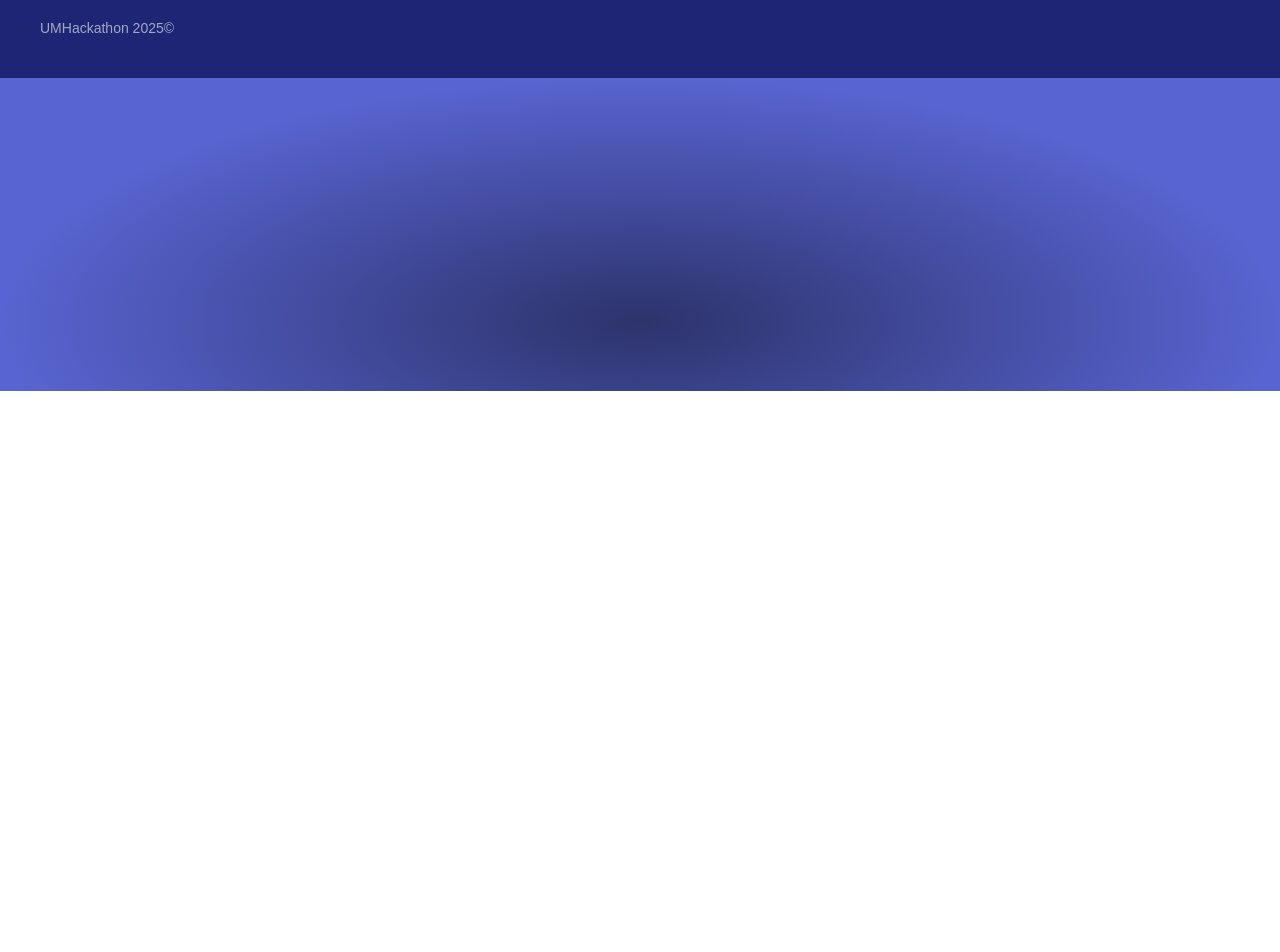
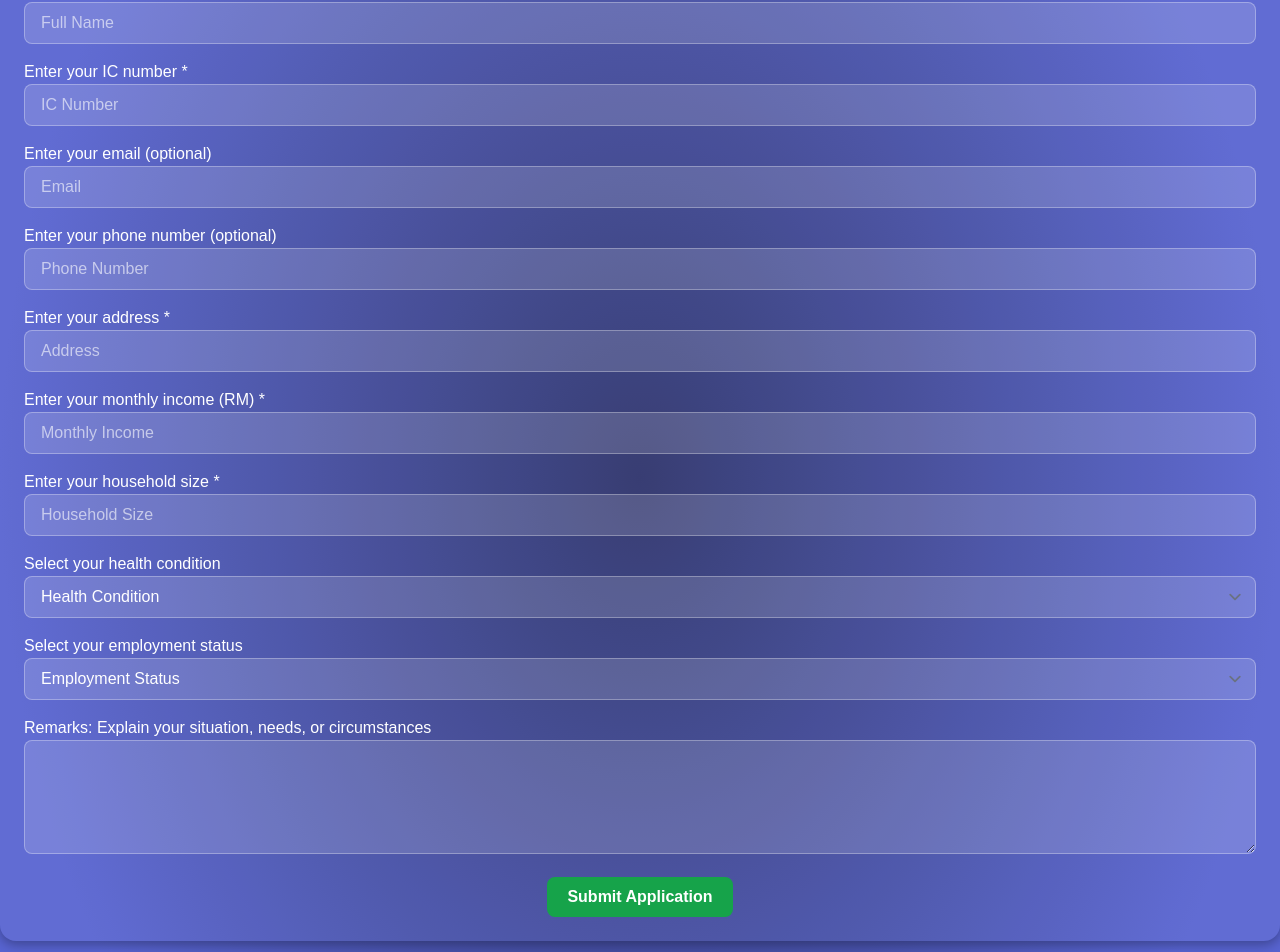
Before and after one commit to kaijun05/hayyaa-charity, a SvelteKit app in the folder frontend/: page /apply in a window 1280 px wide. Before the commit this address had no page. Shown: the part 409-1361 px from the top of the page. Before the commit the page ends 800 px from the top, so only its background shows below. Built offline with nearby package versions, Linux system fonts and the light colour scheme; a web font is replaced by a local one.

Commit message:
added apply now page

```diff
--- a/frontend/src/components/Navbar.svelte
+++ b/frontend/src/components/Navbar.svelte
@@ -23,7 +23,7 @@
 <div
     class="sticky top-0 z-50 h-[95px] font-semibold flex items-center justify-between px-3 bg-white/15 backdrop-blur navbar-transition"
     style="
-        width: {scrolled ? '100%' : '70rem'};
+        width: {scrolled ? '100%' : '80rem'};
         margin: {scrolled ? '0 auto 1rem auto' : '1rem auto'};
         border-radius: {scrolled ? '0px' : '9999px'};
         background-color: {scrolled ? '#1D2574' : ''};
@@ -34,6 +34,7 @@
         <a href="/#about-us" class="text-1xl hover:text-slate-300">About us</a>
         <a href="/token" class="text-1xl hover:text-slate-300">Token Tracker</a>
         <a href="/donate" class="text-1xl hover:text-slate-300">Donate now</a>
+        <a href="/apply" class="text-1xl hover:text-slate-300">Apply help</a>
     </div>
     <div>
         <UserIcon />
--- /dev/null
+++ b/frontend/src/routes/apply/+page.svelte
@@ -0,0 +1,140 @@
+<script>
+  import "./apply.css";
+
+  let fullName = '';
+  let icNumber = '';
+  let email = '';
+  let phone = '';
+  let address = '';
+  let monthlyIncome = '';
+  let householdSize = '';
+  let healthCondition = '';
+  let employmentStatus = '';
+  let documents = '';
+  let remarks = '';
+
+  let errorMessage = '';
+
+  const healthOptions = [
+    'Healthy',
+    'Chronic Illness',
+    'Disabled',
+    'Elderly Care',
+    'Other'
+  ];
+
+  const employmentOptions = [
+    'Employed',
+    'Unemployed',
+    'Student',
+    'Retired',
+    'Other'
+  ];
+
+  function handleSubmit() {
+    if (!fullName || !icNumber || !address || !monthlyIncome || !householdSize) {
+      errorMessage = "Please fill in all required fields (*)";
+      window.scrollTo({ top: 0, behavior: 'smooth' });
+      return;
+    }
+
+    console.log({
+      fullName,
+      icNumber,
+      email,
+      phone,
+      address,
+      monthlyIncome,
+      householdSize,
+      healthCondition,
+      employmentStatus,
+      documents,
+      remarks
+    });
+
+    errorMessage = '';
+    alert("Application submitted successfully!");
+  }
+</script>
+
+<div class="block max-w-[1500px] mx-auto py-[5rem] fade-in-up">
+  <div class="text-left text-7xl font-bold text-white w-full mb-5">
+    You're not alone, let us help.
+  </div>
+
+  <div class="application-form">
+    <h2 class="form-title">Application for Financial Aid</h2>
+
+    {#if errorMessage}
+      <div class="error-text">{errorMessage}</div>
+    {/if}
+
+    <div class="form-grid">
+      <div>
+        <label for="fullName" class="form-label">Enter your name *</label>
+        <input id="fullName" type="text" bind:value={fullName} placeholder="Full Name" required class="input" />
+      </div>
+
+      <div>
+        <label for="icNumber" class="form-label">Enter your IC number *</label>
+        <input id="icNumber" type="text" bind:value={icNumber} placeholder="IC Number" required class="input" />
+      </div>
+
+      <div>
+        <label for="email" class="form-label">Enter your email (optional)</label>
+        <input id="email" type="email" bind:value={email} placeholder="Email" class="input" />
+      </div>
+
+      <div>
+        <label for="phone" class="form-label">Enter your phone number (optional)</label>
+        <input id="phone" type="tel" bind:value={phone} placeholder="Phone Number" class="input" />
+      </div>
+
+      <div>
+        <label for="address" class="form-label">Enter your address *</label>
+        <input id="address" type="text" bind:value={address} placeholder="Address" required class="input" />
+      </div>
+
+      <div>
+        <label for="monthlyIncome" class="form-label">Enter your monthly income (RM) *</label>
+        <input id="monthlyIncome" type="number" bind:value={monthlyIncome} placeholder="Monthly Income" required class="input" />
+      </div>
+
+      <div>
+        <label for="householdSize" class="form-label">Enter your household size *</label>
+        <input id="householdSize" type="number" bind:value={householdSize} placeholder="Household Size" required class="input" />
+      </div>
+
+      <div>
+        <label for="healthCondition" class="form-label">Select your health condition</label>
+        <select id="healthCondition" bind:value={healthCondition} class="input options">
+          <option value="" disabled selected>Health Condition</option>
+          {#each healthOptions as option}
+            <option value={option}>{option}</option>
+          {/each}
+        </select>
+      </div>
+
+      <div>
+        <label for="employmentStatus" class="form-label">Select your employment status</label>
+        <select id="employmentStatus" bind:value={employmentStatus} class="input options">
+          <option value="" disabled selected>Employment Status</option>
+          {#each employmentOptions as option}
+            <option value={option}>{option}</option>
+          {/each}
+        </select>
+      </div>
+
+      <div>
+        <label for="remarks" class="form-label">Remarks: Explain your situation, needs, or circumstances</label>
+        <textarea id="remarks" bind:value={remarks} rows="4" class="input"></textarea>
+      </div>
+
+      <div class="button-container">
+        <button on:click={handleSubmit} class="submit-button">
+          Submit Application
+        </button>
+      </div>
+    </div>
+  </div>
+</div>
--- /dev/null
+++ b/frontend/src/routes/apply/apply.css
@@ -0,0 +1,68 @@
+.application-form {
+  color: white;
+  padding: 1.5rem;
+  margin: 2rem auto;
+  background-color: rgba(255, 255, 255, 0.05);
+  border-radius: 1rem;
+  box-shadow: 0 4px 12px rgba(0, 0, 0, 0.3);
+}
+
+.form-title {
+  font-size: 1.5rem;
+  font-weight: 600;
+  margin-bottom: 1rem;
+}
+
+.error-text {
+  color: #f87171;
+  margin-bottom: 1rem;
+}
+
+.form-grid {
+  display: grid;
+  grid-template-columns: 1fr;
+  gap: 1rem;
+}
+
+.input {
+  background-color: rgba(255, 255, 255, 0.15);
+  color: white;
+  border: 1px solid rgba(255, 255, 255, 0.3);
+  padding: 0.5rem 1rem;
+  border-radius: 0.5rem;
+  width: 100%;
+  outline: none;
+  transition: border-color 0.3s;
+}
+
+.input::placeholder {
+  color: rgba(255, 255, 255, 0.6);
+}
+
+.input:focus {
+  border-color: white;
+}
+
+.button-container {
+  display:flex;
+  justify-content: center;
+}
+
+.submit-button {
+  background-color: #16a34a;
+  color: white;
+  font-weight: 700;
+  padding: 0.5rem 1.25rem;
+  border-radius: 0.5rem;
+  transition: background-color 0.3s ease;
+  border: none;
+  cursor: pointer;
+}
+
+.submit-button:hover {
+  background-color: #15803d;
+}
+
+.options option {
+  color: rgb(126, 121, 121);
+}
```
